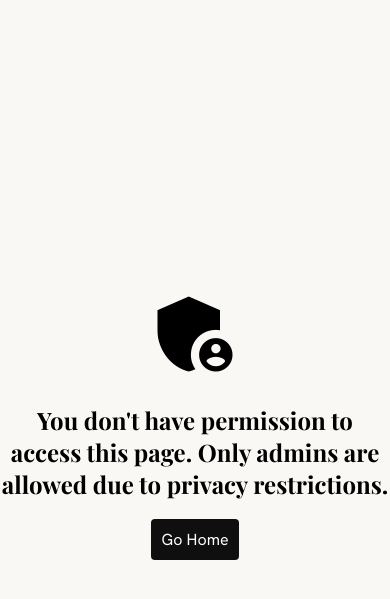
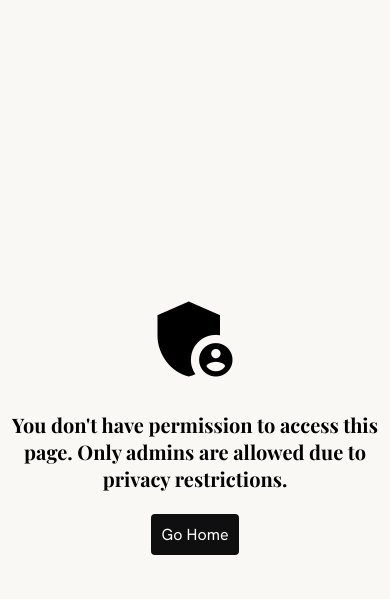
Before and after one commit to KathiraveluLab/Beehive, a Flask app: page /admin in a window 390 px wide. Shown: the top 599 px of the page. Run offline with Flask 3, Linux system fonts and the light colour scheme; some libraries are stand-ins or nearby versions; some web fonts are replaced.

Commit message:
Add responsiveness in 404 error page
Signed-off-by: Ishaan Gupta <ishaankone@gmail.com>

```diff
--- a/static/css/index.css
+++ b/static/css/index.css
@@ -42,3 +42,16 @@ button {
 button:hover {
     background: #212121;
 }
+
+@media screen and (max-width: 600px) {
+    h2 {
+        font-size: 20px;
+        padding: 5px;
+        padding-left: 10px;
+        padding-right: 10px;
+    }
+    .material-icons {
+        font-size: 50px;
+    }
+
+}
```
